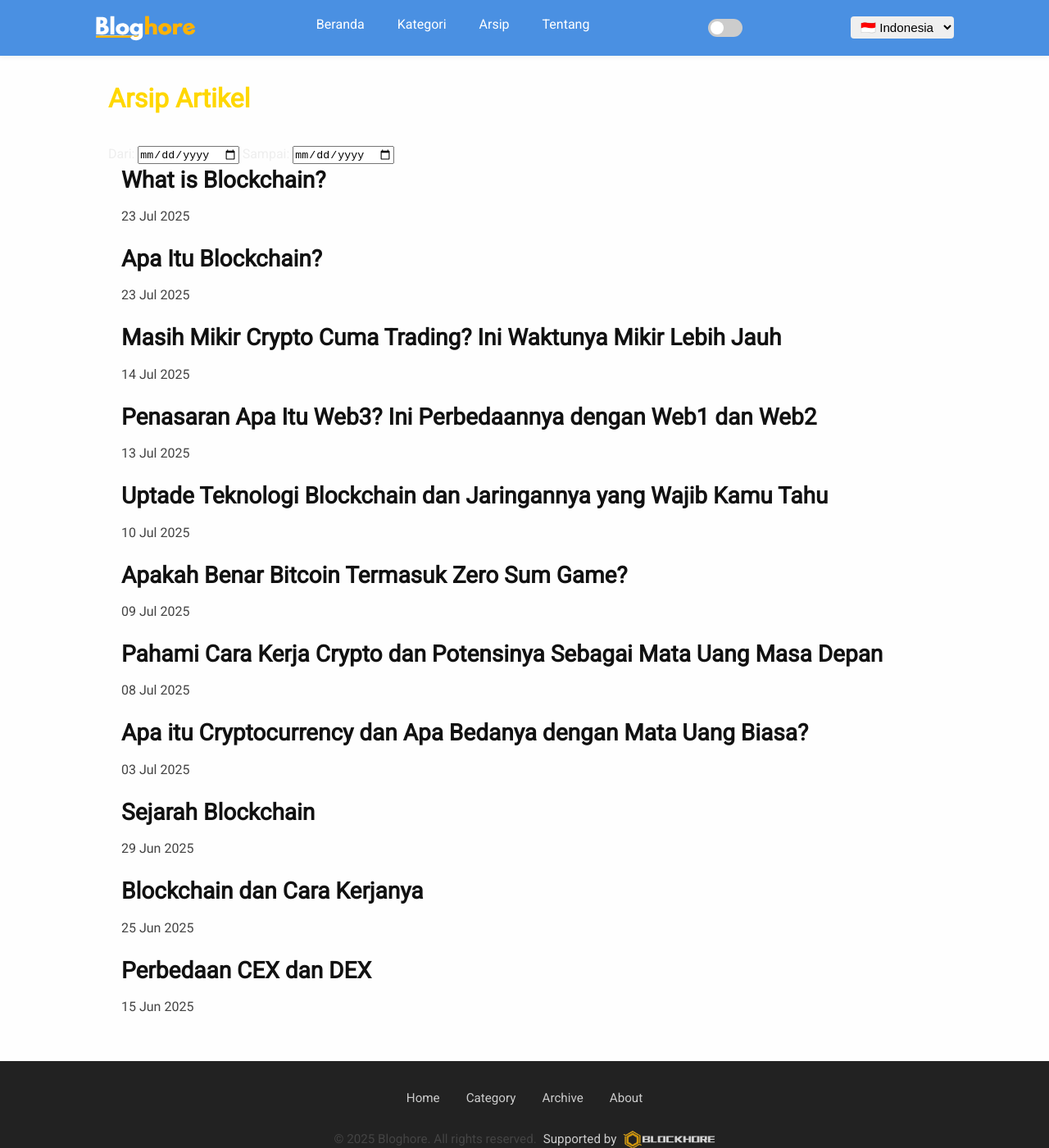
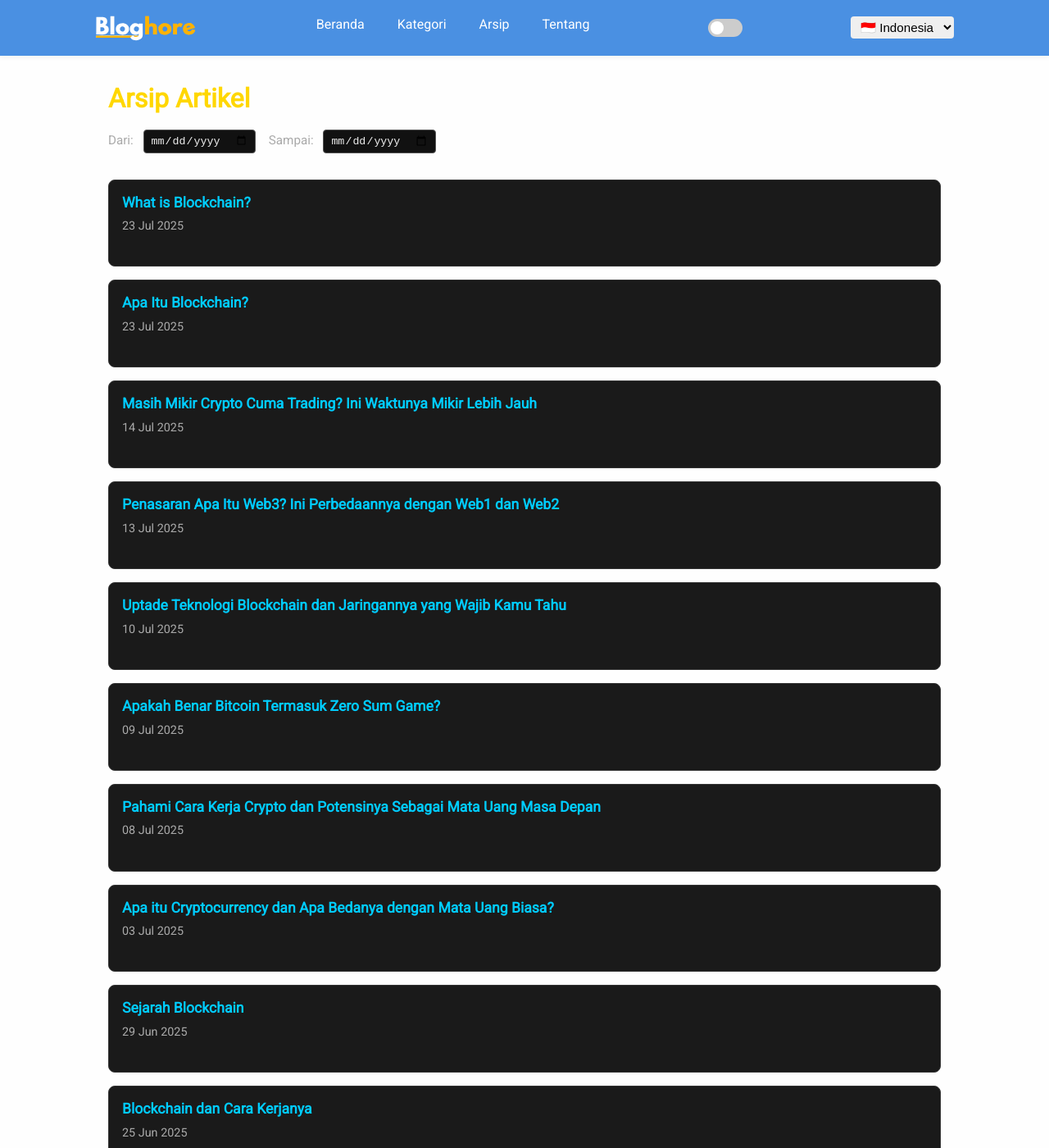
Before and after one commit to Blockhore/bloghore.github.io, a Jekyll site: the page built from pages/archive.html, in a window 1280 px wide and 1400 px high. Shown: the whole window at 82% size. Built offline with Jekyll 4.4.1, drawn with Linux system fonts in a browser that asks for light colours.

Commit message:
Update _archive.scss

```diff
--- a/_sass/_archive.scss
+++ b/_sass/_archive.scss
@@ -4,42 +4,59 @@
 
   h1 {
     font-size: 2rem;
-    margin-bottom: 2rem;
+    margin-bottom: 1rem;
     color: #ffd700;
   }
 
-  .archive-year {
-    font-size: 1.5rem;
-    margin-top: 2rem;
-    color: #00aaff;
-  }
+  .filter-form {
+    display: flex;
+    gap: 1rem;
+    margin-bottom: 2rem;
 
-  .archive-month {
-    font-size: 1.2rem;
-    margin-top: 1rem;
-    color: #aaa;
+    label {
+      font-size: 0.95rem;
+      color: #aaa;
+
+      input {
+        margin-left: 0.5rem;
+        background: #111;
+        color: #eee;
+        border: 1px solid #555;
+        padding: 0.3rem 0.5rem;
+        border-radius: 4px;
+      }
+    }
   }
 
   .archive-list {
-    list-style: none;
-    padding-left: 1rem;
+    display: flex;
+    flex-direction: column;
+    gap: 1rem;
+  }
 
-    li {
-      margin-bottom: 0.5rem;
+  .archive-card {
+    display: block;
+    padding: 1rem;
+    background-color: #1a1a1a;
+    border: 1px solid #333;
+    border-radius: 8px;
+    text-decoration: none;
+    color: #eee;
+    transition: background-color 0.2s ease;
 
-      a {
-        color: #ffcc66;
-        text-decoration: none;
+    &:hover {
+      background-color: #222;
+    }
 
-        &:hover {
-          text-decoration: underline;
-        }
-      }
+    h2 {
+      margin: 0 0 0.3rem;
+      font-size: 1.1rem;
+      color: #00ccff;
+    }
 
-      small {
-        margin-left: 0.5rem;
-        color: #777;
-      }
+    .post-date {
+      font-size: 0.9rem;
+      color: #aaa;
     }
   }
 }
```
